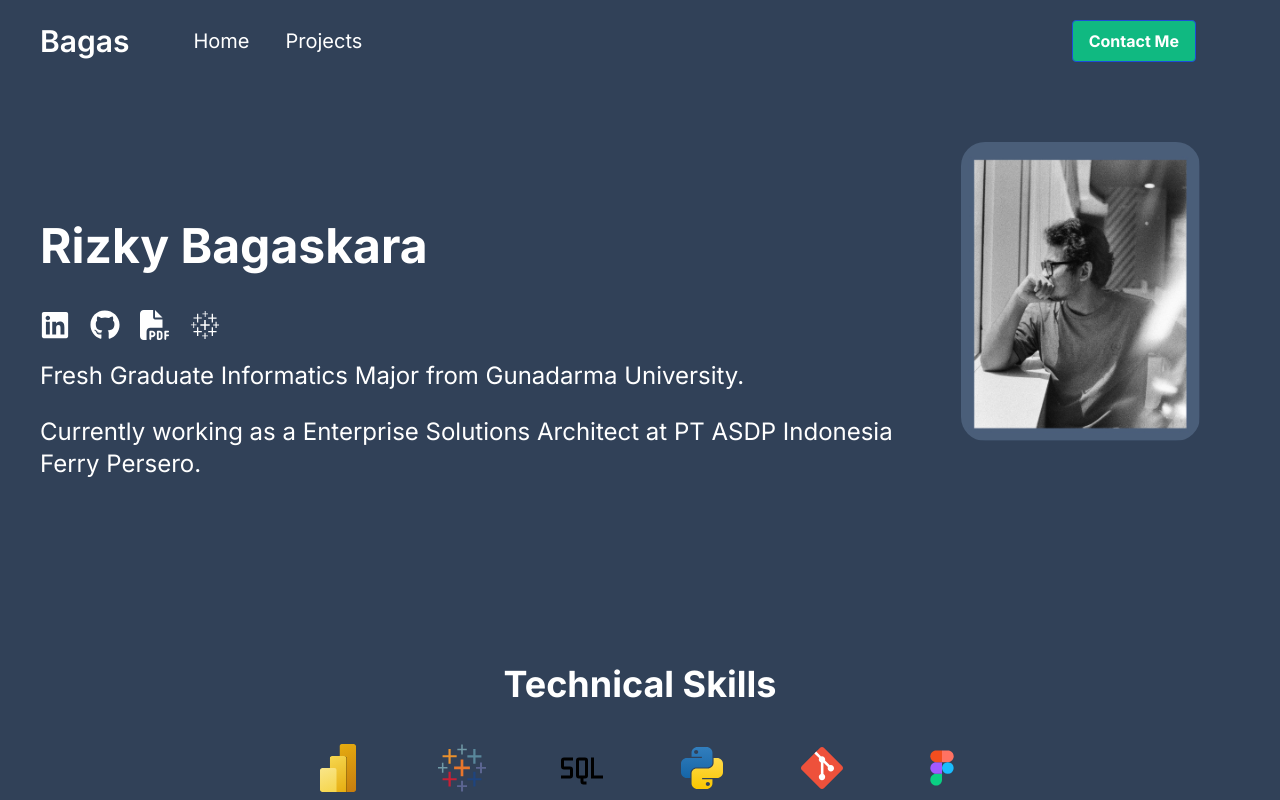
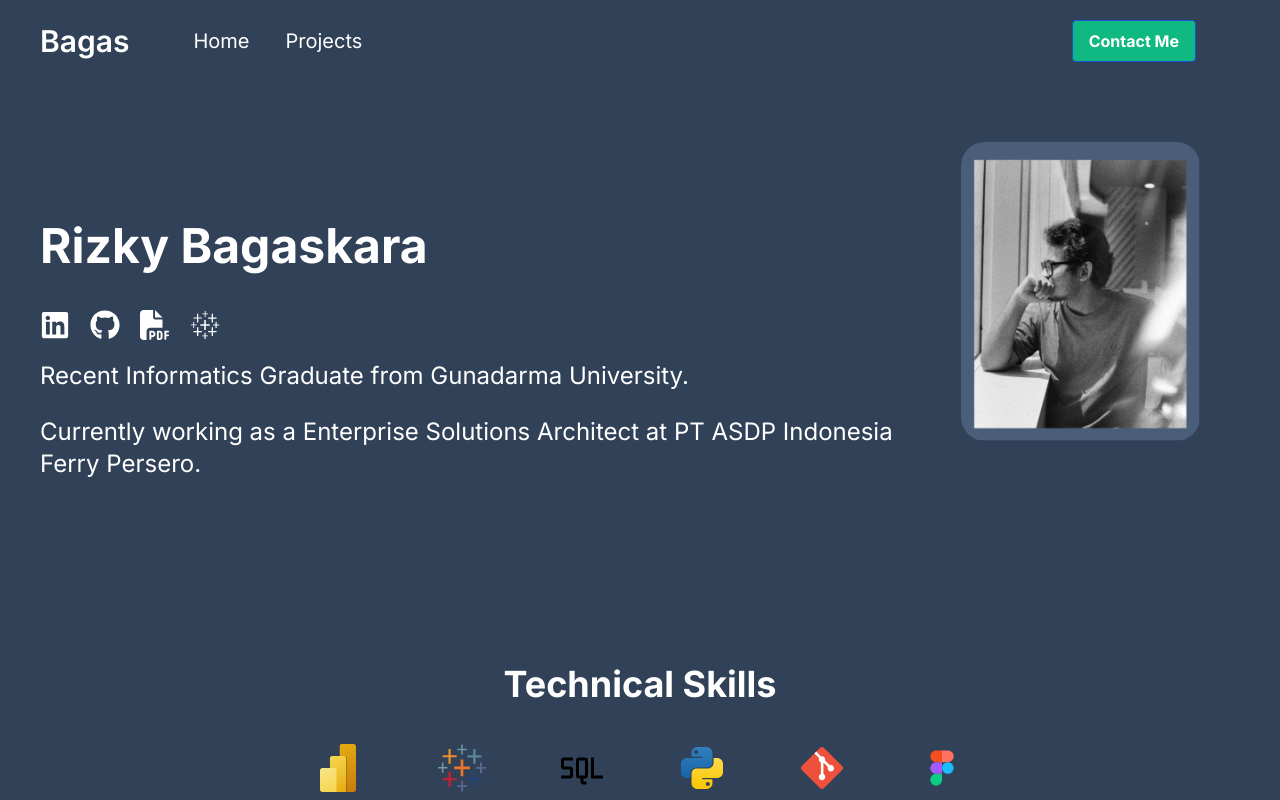
Before and after one commit to rzkybagaskara/website-porto-gaz, a React (Create React App) app: page / in a window 1280 px wide. Shown: the top 800 px of the page. Built offline with nearby package versions, Linux system fonts and the light colour scheme.

Commit message:
updated short bio and CV for 2025

```diff
--- a/src/components/Intro.js
+++ b/src/components/Intro.js
@@ -17,7 +17,7 @@ const introComponent = () => {
           <a href="https://github.com/rzkybagaskara/" target="_blank">
             <FaGithub size={30} color="white" className="hover:bg-indigo-500 duration-300 hover:scale-110" />
           </a>
-          <a href="https://drive.google.com/file/d/10sfJVdkBKh7duVmcFGnRDtA2n1bSO2E9/view" target="_blank">
+          <a href="https://drive.google.com/file/d/13XFGJ7B1sBq00R3lrp-vffq5L9g_bCi6/view" target="_blank">
             <FaFilePdf size={30} color="white" className="hover:bg-indigo-500 duration-300 hover:scale-110" />
           </a>
           <a href="https://public.tableau.com/app/profile/rizky.bagaskara/vizzes" target="_blank">
@@ -25,7 +25,7 @@ const introComponent = () => {
           </a>
         </div>
 
-        <p className="text-2xl text-white">Fresh Graduate Informatics Major from Gunadarma University. </p>
+        <p className="text-2xl text-white">Recent Informatics Graduate from Gunadarma University. </p>
         {/* <p className="text-2xl text-white"> with over a year of experience in the Data Analytics field.</p> */}
         <br></br>
         <p className="text-2xl text-white">Currently working as a Enterprise Solutions Architect at PT ASDP Indonesia Ferry Persero. </p>
```
